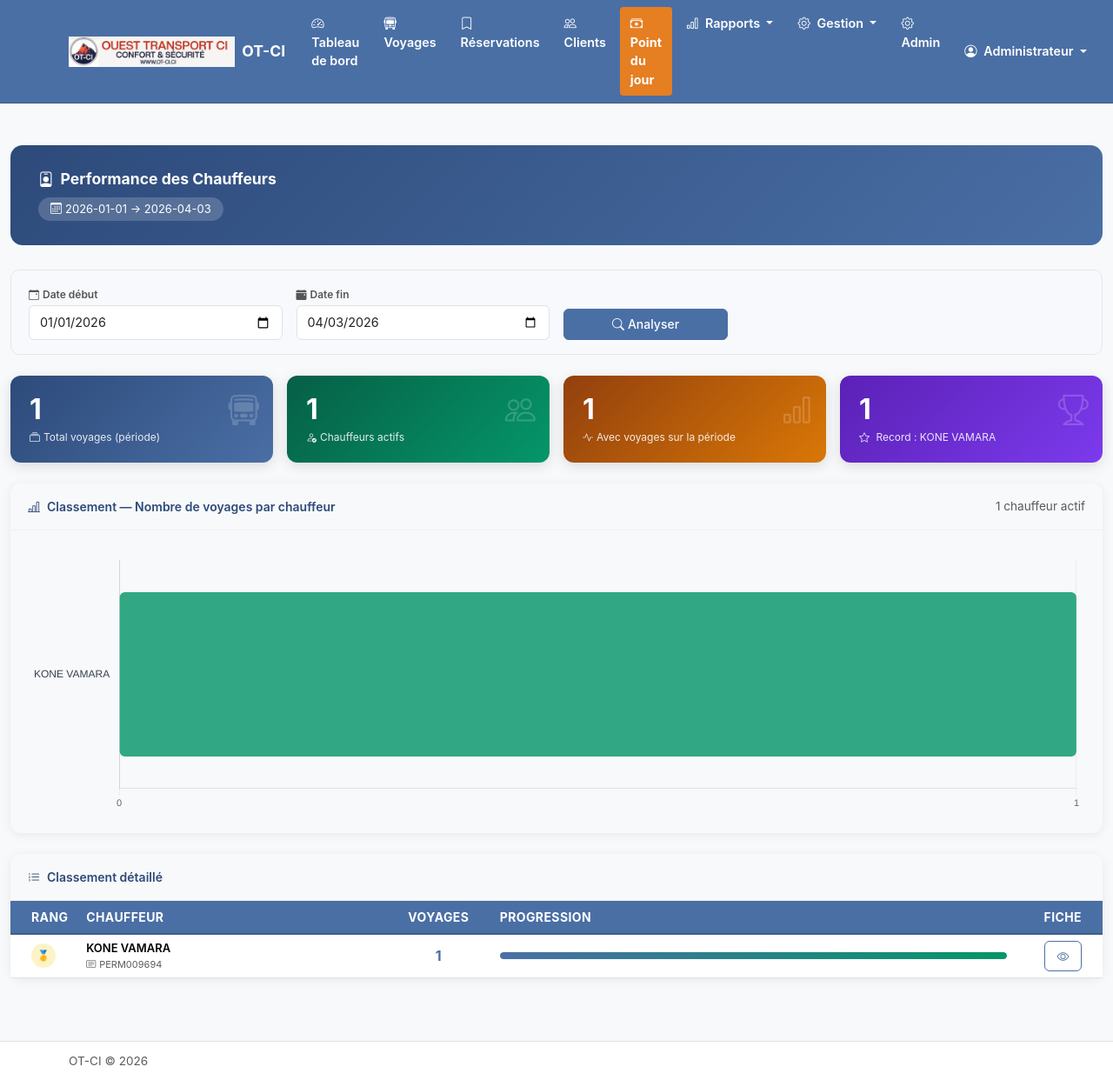
After one commit to ziscokone/gestion-billeterie, a Django app: page /comptabilite/performance-chauffeurs/ in a window 1280 px wide. The commit adds this page. Shown: the whole page at 87% size. Run offline with Django 5.2, Linux system fonts and the light colour scheme; a user stored in the database is signed in; data comes from the database, SQL or seed files in the repository; parts of the project's set-up code (start-up, migrations or seed data) failed here and were passed over.

Commit message:
Ajout des graphes de compariason des perfomances des chauffeurs

```diff
--- a/apps/comptabilite/urls.py
+++ b/apps/comptabilite/urls.py
@@ -8,4 +8,5 @@ urlpatterns = [
     path('rapport/', views.RapportPeriodeView.as_view(), name='rapport_periode'),
     path('rapport-par-gare/', views.RapportParGareView.as_view(), name='rapport_par_gare'),
     path('statistiques/', views.StatistiquesView.as_view(), name='statistiques'),
+    path('performance-chauffeurs/', views.PerformanceChauffeurView.as_view(), name='performance_chauffeurs'),
 ]
--- a/apps/comptabilite/views.py
+++ b/apps/comptabilite/views.py
@@ -12,8 +12,10 @@ from apps.billets.models import Billet
 from apps.voyages.models import Voyage
 from apps.gares.models import Gare
 from apps.lignes.models import Ligne
-from apps.personnel.models import Utilisateur
+from apps.personnel.models import Utilisateur, Chauffeur
 from apps.comptabilite.models import TypeDepense
+import json
+from datetime import date
 
 
 class PointJournalierView(LoginRequiredMixin, TemplateView):
@@ -582,3 +584,51 @@ class RapportParGareView(LoginRequiredMixin, UserPassesTestMixin, TemplateView):
 
         # Affichage normal
         return super().get(request, *args, **kwargs)
+
+
+class PerformanceChauffeurView(LoginRequiredMixin, UserPassesTestMixin, TemplateView):
+    """Rapport de performance des chauffeurs — comparaison par nombre de voyages."""
+    template_name = 'comptabilite/performance_chauffeurs.html'
+
+    def test_func(self):
+        return self.request.user.role in ['pdg', 'super_admin', 'manager']
+
+    def get_context_data(self, **kwargs):
+        context = super().get_context_data(**kwargs)
+        today = date.today()
+
+        date_debut = self.request.GET.get('date_debut') or date(today.year, 1, 1).strftime('%Y-%m-%d')
+        date_fin   = self.request.GET.get('date_fin')   or today.strftime('%Y-%m-%d')
+        context['date_debut'] = date_debut
+        context['date_fin']   = date_fin
+
+        # Chauffeurs actifs avec leur nombre de voyages sur la période
+        chauffeurs = Chauffeur.objects.filter(actif=True).annotate(
+            nb_voyages=Count(
+                'voyages',
+                filter=Q(
+                    voyages__date_depart__gte=date_debut,
+                    voyages__date_depart__lte=date_fin,
+                )
+            )
+        ).order_by('-nb_voyages')
+
+        context['chauffeurs'] = chauffeurs
+
+        # KPIs globaux
+        total_voyages = sum(c.nb_voyages for c in chauffeurs)
+        nb_actifs     = chauffeurs.count()
+        nb_avec_voyage = chauffeurs.filter(nb_voyages__gt=0).count()
+        meilleur      = chauffeurs.first()
+
+        context['total_voyages']    = total_voyages
+        context['nb_chauffeurs']    = nb_actifs
+        context['nb_avec_voyage']   = nb_avec_voyage
+        context['meilleur']         = meilleur
+
+        # JSON pour le graphique (uniquement ceux avec au moins 1 voyage)
+        chauffeurs_actifs = [c for c in chauffeurs if c.nb_voyages > 0]
+        context['chart_labels_json'] = json.dumps([c.nom_complet for c in chauffeurs_actifs])
+        context['chart_data_json']   = json.dumps([c.nb_voyages for c in chauffeurs_actifs])
+
+        return context
--- a/templates/base.html
+++ b/templates/base.html
@@ -96,6 +96,13 @@
                                 </a>
                             </li>
                             {% if user.role in 'pdg,super_admin,manager' %}
+                            <li><hr class="dropdown-divider"></li>
+                            <li><h6 class="dropdown-header">Personnel</h6></li>
+                            <li>
+                                <a class="dropdown-item" href="{% url 'comptabilite:performance_chauffeurs' %}">
+                                    <i class="bi bi-person-badge me-2"></i> Performance chauffeurs
+                                </a>
+                            </li>
                             <li><hr class="dropdown-divider"></li>
                             <li><h6 class="dropdown-header">Flotte</h6></li>
                             <li>
--- /dev/null
+++ b/templates/comptabilite/performance_chauffeurs.html
@@ -0,0 +1,314 @@
+{% extends 'base.html' %}
+{% load humanize %}
+
+{% block title %}Performance Chauffeurs{% endblock %}
+
+{% block extra_css %}
+<style>
+  /* ── En-tête ─────────────────────────────────────────── */
+  .rapport-header {
+    background: linear-gradient(135deg, #2d4a7a 0%, var(--color-accent) 100%);
+    border-radius: 14px;
+    padding: 28px 32px;
+    color: #fff;
+    margin-bottom: 28px;
+  }
+  .rapport-header h4 { font-weight: 700; margin-bottom: 4px; }
+  .periode-badge {
+    background: rgba(255,255,255,0.18);
+    border-radius: 20px;
+    padding: 4px 14px;
+    font-size: 13px;
+    display: inline-block;
+    margin-top: 6px;
+  }
+
+  /* ── KPI ─────────────────────────────────────────────── */
+  .kpi-card {
+    border: none; border-radius: 12px; padding: 20px 22px; color: #fff;
+    box-shadow: 0 4px 15px rgba(0,0,0,0.12); transition: transform 0.2s;
+    position: relative; overflow: hidden;
+  }
+  .kpi-card:hover { transform: translateY(-2px); }
+  .kpi-card .kpi-icon { font-size: 2.2rem; opacity: 0.18; position: absolute; right: 16px; top: 14px; }
+  .kpi-card .kpi-val  { font-size: 2rem; font-weight: 700; line-height: 1.2; }
+  .kpi-card .kpi-lbl  { font-size: 12px; opacity: 0.88; margin-top: 4px; }
+  .kpi-blue   { background: linear-gradient(135deg, #2d4a7a, #4A6FA5); }
+  .kpi-green  { background: linear-gradient(135deg, #065f46, #059669); }
+  .kpi-orange { background: linear-gradient(135deg, #92400e, #d97706); }
+  .kpi-purple { background: linear-gradient(135deg, #5b21b6, #7c3aed); }
+
+  /* ── Filtre ──────────────────────────────────────────── */
+  .filter-zone {
+    background: #f8f9fc; border: 1px solid #e5e7eb;
+    border-radius: 10px; padding: 16px 20px; margin-bottom: 24px;
+  }
+  .filter-zone .form-label { font-size: 12px; font-weight: 600; color: #555; margin-bottom: 3px; }
+
+  /* ── Section card ────────────────────────────────────── */
+  .section-card { border: none; border-radius: 12px; box-shadow: 0 2px 12px rgba(0,0,0,0.07); margin-bottom: 24px; }
+  .section-header {
+    padding: 16px 20px; border-bottom: 1px solid #f0f0f0;
+    font-weight: 600; font-size: 14px; color: #2d4a7a;
+    display: flex; justify-content: space-between; align-items: center;
+    border-radius: 12px 12px 0 0;
+  }
+  .section-header i { margin-right: 8px; }
+
+  /* ── Graphique ───────────────────────────────────────── */
+  .chart-container { position: relative; }
+
+  /* ── Tableau classement ──────────────────────────────── */
+  .rank-table th { font-size: 12px; font-weight: 700; text-transform: uppercase; letter-spacing: 0.4px; }
+  .rank-table td { font-size: 13px; vertical-align: middle; }
+  .rank-badge {
+    display: inline-flex; align-items: center; justify-content: center;
+    width: 28px; height: 28px; border-radius: 50%;
+    font-size: 12px; font-weight: 700;
+  }
+  .rank-1 { background: #fef3c7; color: #92400e; }
+  .rank-2 { background: #f1f5f9; color: #475569; }
+  .rank-3 { background: #fef3c7; color: #78350f; }
+  .rank-other { background: #f3f4f6; color: #6b7280; }
+
+  .progress-bar-custom {
+    height: 8px; border-radius: 4px; background: #e5e7eb; overflow: hidden;
+  }
+  .progress-fill { height: 100%; border-radius: 4px; background: linear-gradient(90deg, #4A6FA5, #059669); }
+
+  .zero-badge { background: #fee2e2; color: #991b1b; border-radius: 10px; padding: 2px 8px; font-size: 11px; font-weight: 600; }
+
+  /* ── Vide ────────────────────────────────────────────── */
+  .empty-state { text-align: center; padding: 60px 20px; color: #9ca3af; }
+  .empty-state i { font-size: 3rem; display: block; margin-bottom: 12px; }
+</style>
+{% endblock %}
+
+{% block content %}
+<div class="container-fluid py-4">
+
+  <!-- ── En-tête ──────────────────────────────────────────────── -->
+  <div class="rapport-header d-flex justify-content-between align-items-start flex-wrap gap-3">
+    <div>
+      <h4><i class="bi bi-person-badge me-2"></i>Performance des Chauffeurs</h4>
+      <div class="periode-badge">
+        <i class="bi bi-calendar3 me-1"></i>{{ date_debut }} &rarr; {{ date_fin }}
+      </div>
+    </div>
+  </div>
+
+  <!-- ── Filtre ────────────────────────────────────────────────── -->
+  <div class="filter-zone">
+    <form method="get" class="row g-3 align-items-end">
+      <div class="col-md-3">
+        <label class="form-label"><i class="bi bi-calendar-event me-1"></i>Date début</label>
+        <input type="date" name="date_debut" class="form-control form-control-sm" value="{{ date_debut }}">
+      </div>
+      <div class="col-md-3">
+        <label class="form-label"><i class="bi bi-calendar-event-fill me-1"></i>Date fin</label>
+        <input type="date" name="date_fin" class="form-control form-control-sm" value="{{ date_fin }}">
+      </div>
+      <div class="col-md-2">
+        <button type="submit" class="btn btn-primary btn-sm w-100">
+          <i class="bi bi-search me-1"></i>Analyser
+        </button>
+      </div>
+    </form>
+  </div>
+
+  <!-- ── KPIs ──────────────────────────────────────────────────── -->
+  <div class="row g-3 mb-4">
+    <div class="col-6 col-md-3">
+      <div class="kpi-card kpi-blue">
+        <i class="bi bi-bus-front kpi-icon"></i>
+        <div class="kpi-val">{{ total_voyages }}</div>
+        <div class="kpi-lbl"><i class="bi bi-collection me-1"></i>Total voyages (période)</div>
+      </div>
+    </div>
+    <div class="col-6 col-md-3">
+      <div class="kpi-card kpi-green">
+        <i class="bi bi-people kpi-icon"></i>
+        <div class="kpi-val">{{ nb_chauffeurs }}</div>
+        <div class="kpi-lbl"><i class="bi bi-person-check me-1"></i>Chauffeurs actifs</div>
+      </div>
+    </div>
+    <div class="col-6 col-md-3">
+      <div class="kpi-card kpi-orange">
+        <i class="bi bi-bar-chart kpi-icon"></i>
+        <div class="kpi-val">{{ nb_avec_voyage }}</div>
+        <div class="kpi-lbl"><i class="bi bi-activity me-1"></i>Avec voyages sur la période</div>
+      </div>
+    </div>
+    <div class="col-6 col-md-3">
+      <div class="kpi-card kpi-purple">
+        <i class="bi bi-trophy kpi-icon"></i>
+        <div class="kpi-val">
+          {% if meilleur and meilleur.nb_voyages > 0 %}{{ meilleur.nb_voyages }}{% else %}—{% endif %}
+        </div>
+        <div class="kpi-lbl">
+          <i class="bi bi-star me-1"></i>
+          {% if meilleur and meilleur.nb_voyages > 0 %}
+            Record : {{ meilleur.nom_complet|truncatechars:20 }}
+          {% else %}
+            Meilleur chauffeur
+          {% endif %}
+        </div>
+      </div>
+    </div>
+  </div>
+
+  {% if total_voyages == 0 %}
+  <div class="section-card">
+    <div class="empty-state">
+      <i class="bi bi-bus-front text-muted"></i>
+      <p class="fw-semibold">Aucun voyage trouvé sur cette période.</p>
+      <p class="text-muted small">Modifiez les dates et relancez l'analyse.</p>
+    </div>
+  </div>
+
+  {% else %}
+
+  <!-- ── Graphique comparaison ─────────────────────────────────── -->
+  <div class="section-card">
+    <div class="section-header">
+      <span><i class="bi bi-bar-chart-line"></i>Classement — Nombre de voyages par chauffeur</span>
+      <small class="text-muted fw-normal">{{ nb_avec_voyage }} chauffeur{{ nb_avec_voyage|pluralize }} actif{{ nb_avec_voyage|pluralize }}</small>
+    </div>
+    <div class="card-body p-4">
+      <div class="chart-container" style="position:relative; height:{{ nb_avec_voyage|add:1 }}00px; min-height:300px; max-height:700px;">
+        <canvas id="perfChart"></canvas>
+      </div>
+    </div>
+  </div>
+
+  <!-- ── Tableau classement ────────────────────────────────────── -->
+  <div class="section-card">
+    <div class="section-header">
+      <span><i class="bi bi-list-ol"></i>Classement détaillé</span>
+    </div>
+    <div class="card-body p-0">
+      <div class="table-responsive">
+        <table class="table table-hover rank-table align-middle mb-0">
+          <thead>
+            <tr>
+              <th class="ps-4" style="width:60px">Rang</th>
+              <th>Chauffeur</th>
+              <th class="text-center" style="width:120px">Voyages</th>
+              <th style="min-width:200px">Progression</th>
+              <th class="text-end pe-4" style="width:100px">Fiche</th>
+            </tr>
+          </thead>
+          <tbody>
+            {% for chauffeur in chauffeurs %}
+            <tr>
+              <td class="ps-4">
+                {% if forloop.counter == 1 and chauffeur.nb_voyages > 0 %}
+                  <span class="rank-badge rank-1">🥇</span>
+                {% elif forloop.counter == 2 and chauffeur.nb_voyages > 0 %}
+                  <span class="rank-badge rank-2">🥈</span>
+                {% elif forloop.counter == 3 and chauffeur.nb_voyages > 0 %}
+                  <span class="rank-badge rank-3">🥉</span>
+                {% else %}
+                  <span class="rank-badge rank-other">{{ forloop.counter }}</span>
+                {% endif %}
+              </td>
+              <td>
+                <div class="fw-semibold" style="font-size:13px">{{ chauffeur.nom_complet }}</div>
+                <div class="text-muted" style="font-size:11px"><i class="bi bi-card-text me-1"></i>{{ chauffeur.numero_permis }}</div>
+              </td>
+              <td class="text-center">
+                {% if chauffeur.nb_voyages > 0 %}
+                  <span class="fw-bold" style="font-size:16px; color:var(--color-accent)">{{ chauffeur.nb_voyages }}</span>
+                {% else %}
+                  <span class="zero-badge">0</span>
+                {% endif %}
+              </td>
+              <td>
+                {% if meilleur.nb_voyages > 0 %}
+                <div class="progress-bar-custom">
+                  <div class="progress-fill" style="width:{% widthratio chauffeur.nb_voyages meilleur.nb_voyages 100 %}%"></div>
+                </div>
+                {% endif %}
+              </td>
+              <td class="text-end pe-4">
+                <a href="{% url 'personnel:chauffeur_detail' chauffeur.pk %}?tab=activite&date_debut={{ date_debut }}&date_fin={{ date_fin }}"
+                   class="btn btn-sm btn-outline-primary" title="Voir fiche activité">
+                  <i class="bi bi-eye"></i>
+                </a>
+              </td>
+            </tr>
+            {% endfor %}
+          </tbody>
+        </table>
+      </div>
+    </div>
+  </div>
+
+  {% endif %}
+
+</div>
+{% endblock %}
+
+{% block extra_js %}
+<script src="https://cdn.jsdelivr.net/npm/chart.js@4.4.1/dist/chart.umd.min.js"></script>
+<script>
+document.addEventListener('DOMContentLoaded', function () {
+  var ctx = document.getElementById('perfChart');
+  if (!ctx) return;
+
+  var labels = {{ chart_labels_json|safe }};
+  var data   = {{ chart_data_json|safe }};
+  if (!labels.length) return;
+
+  var maxVal = Math.max.apply(null, data) || 1;
+
+  // Couleur selon performance : top 25% vert, médian bleu, bas rouge
+  var colors = data.map(function(v) {
+    if (v >= maxVal * 0.75) return 'rgba(5,150,105,0.82)';
+    if (v >= maxVal * 0.40) return 'rgba(74,111,165,0.82)';
+    return 'rgba(220,53,69,0.75)';
+  });
+
+  new Chart(ctx, {
+    type: 'bar',
+    data: {
+      labels: labels,
+      datasets: [{
+        label: 'Nombre de voyages',
+        data: data,
+        backgroundColor: colors,
+        borderRadius: 6,
+        borderSkipped: false,
+      }]
+    },
+    options: {
+      indexAxis: 'y',
+      responsive: true,
+      maintainAspectRatio: false,
+      plugins: {
+        legend: { display: false },
+        tooltip: {
+          callbacks: {
+            label: function(ctx) {
+              var v = ctx.parsed.x;
+              return v + ' voyage' + (v > 1 ? 's' : '');
+            }
+          }
+        }
+      },
+      scales: {
+        x: {
+          beginAtZero: true,
+          ticks: { stepSize: 1, font: { size: 11 } },
+          grid: { color: 'rgba(0,0,0,0.05)' }
+        },
+        y: {
+          ticks: { font: { size: 12 }, color: '#374151' },
+          grid: { display: false }
+        }
+      }
+    }
+  });
+});
+</script>
+{% endblock %}
```
Also changed, not shown: templates/personnel/chauffeur_detail.html (+4 -4 lines).
